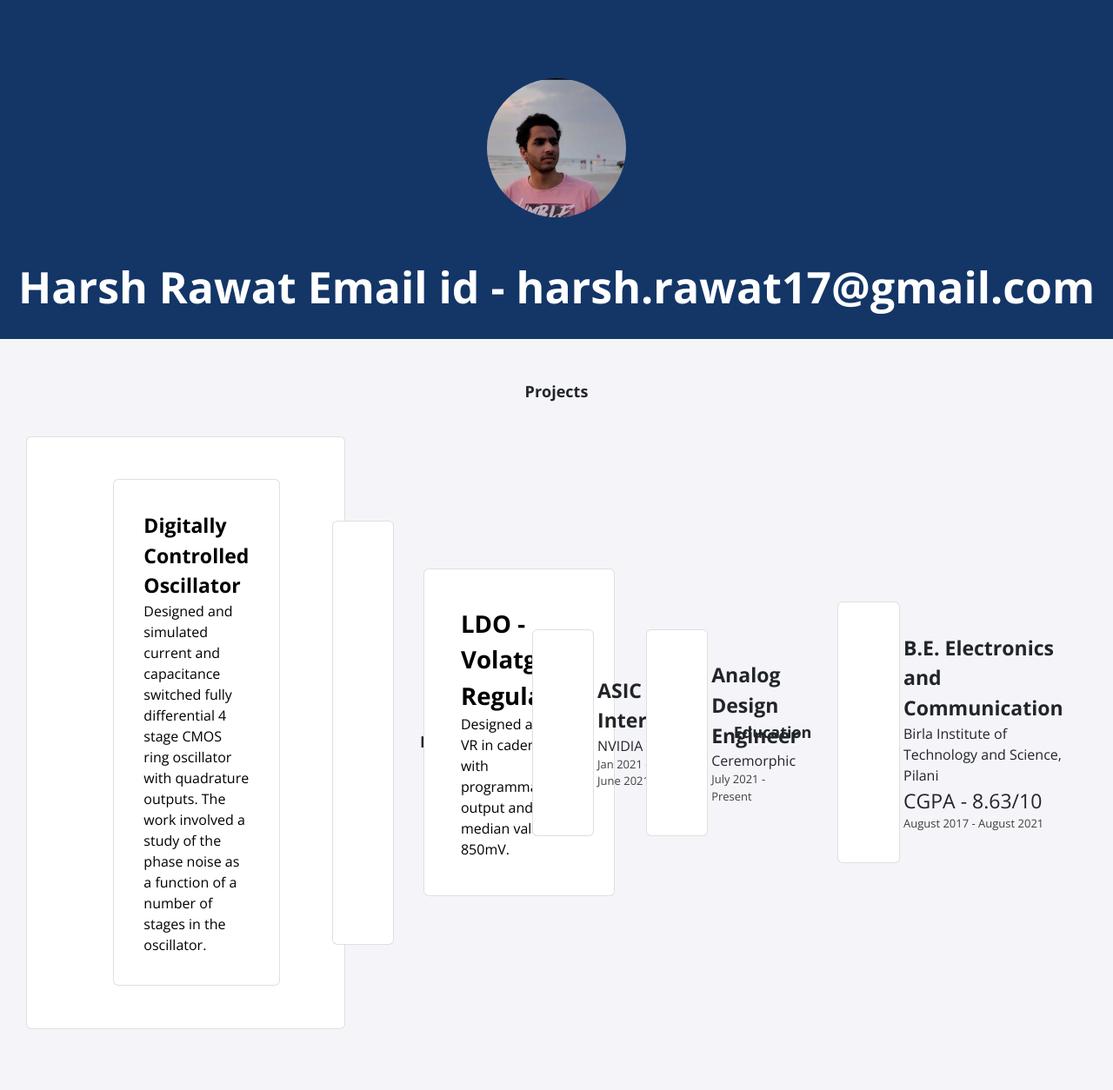
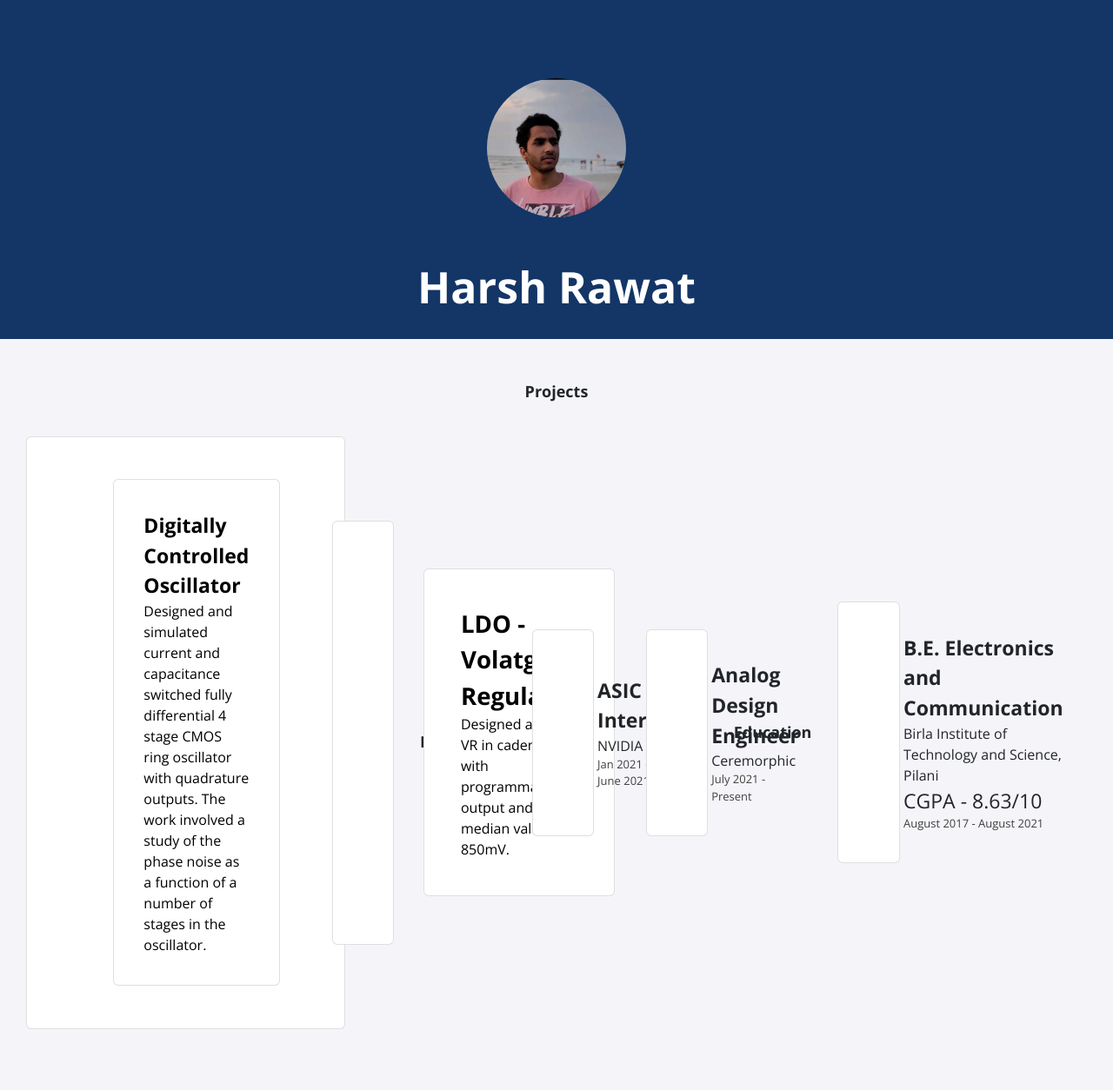
Before and after one commit to harshrawat17/template3, a Jekyll site: the page built from index.html, in a window 1280 px wide. Shown: the whole page at 87% size. Built offline with Jekyll 4.4.1, drawn with Linux system fonts in a browser that asks for light colours; nearby versions of some CDN libraries.

Commit message:
Update _config.yml

```diff
--- a/_config.yml
+++ b/_config.yml
@@ -1,5 +1,4 @@
-title: "Harsh Rawat
-Email id - harsh.rawat17@gmail.com "
+title: "Harsh Rawat"
 email: harsh.rawat17@gmail.com
 description: >- # this means to ignore newlines until "baseurl:"
   Write an awesome description for your new site here. You can edit this
```
